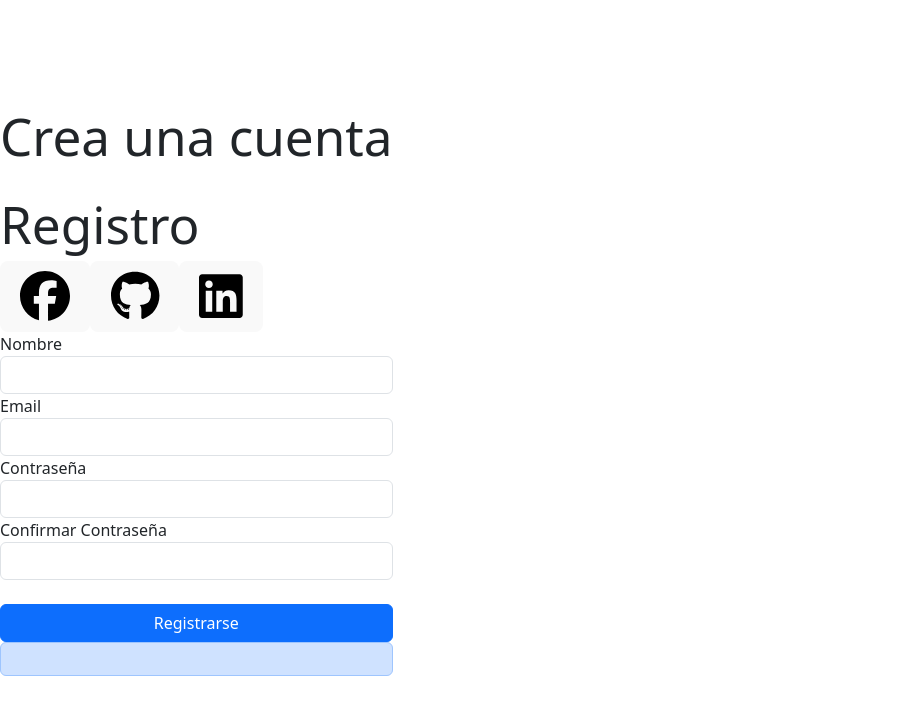
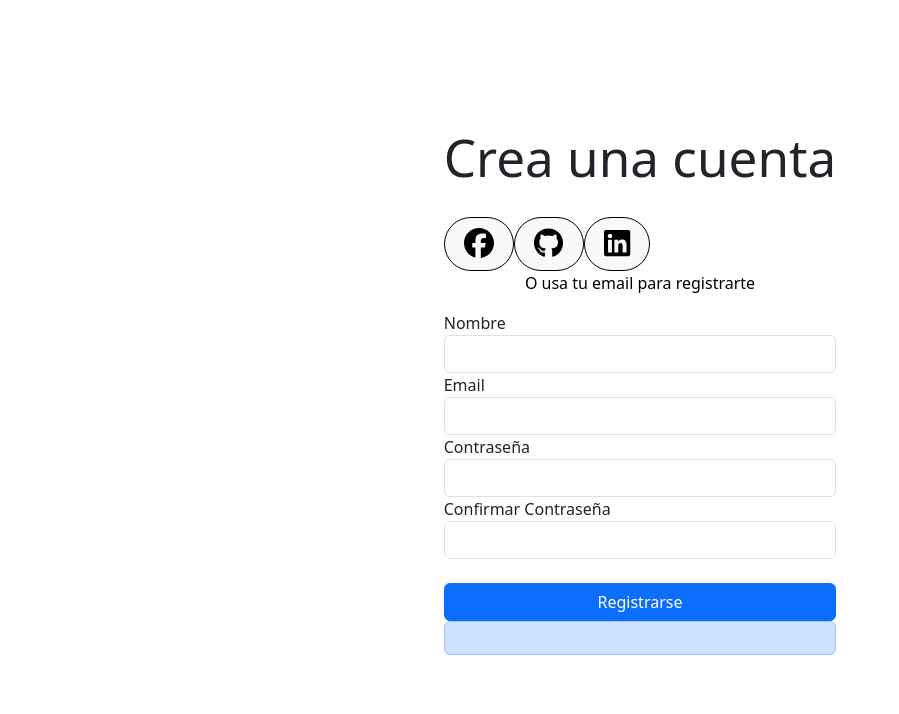
Before and after one commit to anny23sa/formulario2, a React (Vite) app: page / in a window 1280 px wide. Shown: the top 714 px of the page, without its empty margins (0-899 px from the left). Built offline with nearby package versions, Linux system fonts and the light colour scheme.

Commit message:
se actualiza el diseño

```diff
--- a/src/components/Registro/Registro.jsx
+++ b/src/components/Registro/Registro.jsx
@@ -10,11 +10,12 @@ const Registro = () => {
 
   return (
     <div>
-      <h1>Registro</h1>
+
       {/* Utiliza SocialButton y pasa el icono como prop */}
       <SocialButton icon="facebook" />
       <SocialButton icon="github" />
       <SocialButton icon="linkedin" />
+      <p className='email'> O usa tu email para registrarte</p>
       <Formulario />
       <Alert />
     </div>
--- a/src/components/SocialButton/SocialButton.css
+++ b/src/components/SocialButton/SocialButton.css
@@ -1,3 +1,6 @@
 .icon-grande{
-    font-size: 50px;
+    font-size: 30px
+
+
+
 }
--- a/src/index.css
+++ b/src/index.css
@@ -1,11 +1,13 @@
 :root {
+  display: flex;
+  justify-content: center;
   font-family: Inter, system-ui, Avenir, Helvetica, Arial, sans-serif;
   line-height: 1.5;
   font-weight: 400;
 
   color-scheme: light dark;
   color: rgba(255, 255, 255, 0.87);
-  background-color: #242424;
+  background-color: rgb(212, 235, 212);
 
   font-synthesis: none;
   text-rendering: optimizeLegibility;
@@ -37,15 +39,21 @@ h1 {
 }
 
 button {
-  border-radius: 8px;
-  border: 1px solid transparent;
+
+  border-radius: 50px;
+  border: 1px solid black;
   padding: 0.6em 1.2em;
   font-size: 1em;
   font-weight: 500;
   font-family: inherit;
-  background-color: #1a1a1a;
+  background-color: black;
   cursor: pointer;
   transition: border-color 0.25s;
+}
+.email{
+  display: flex;
+  justify-content: center;
+  color: black;
 }
 button:hover {
   border-color: #646cff;
```
